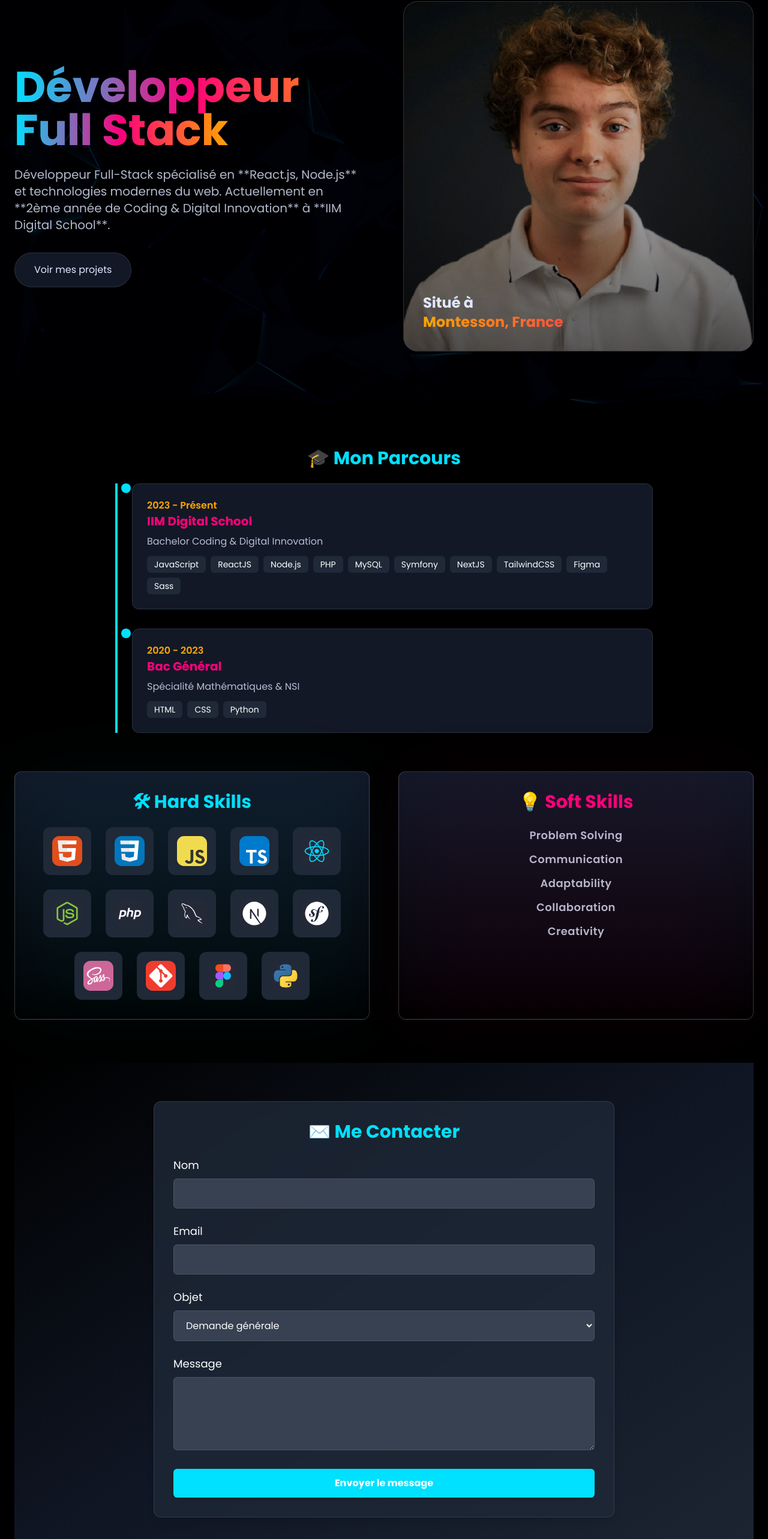
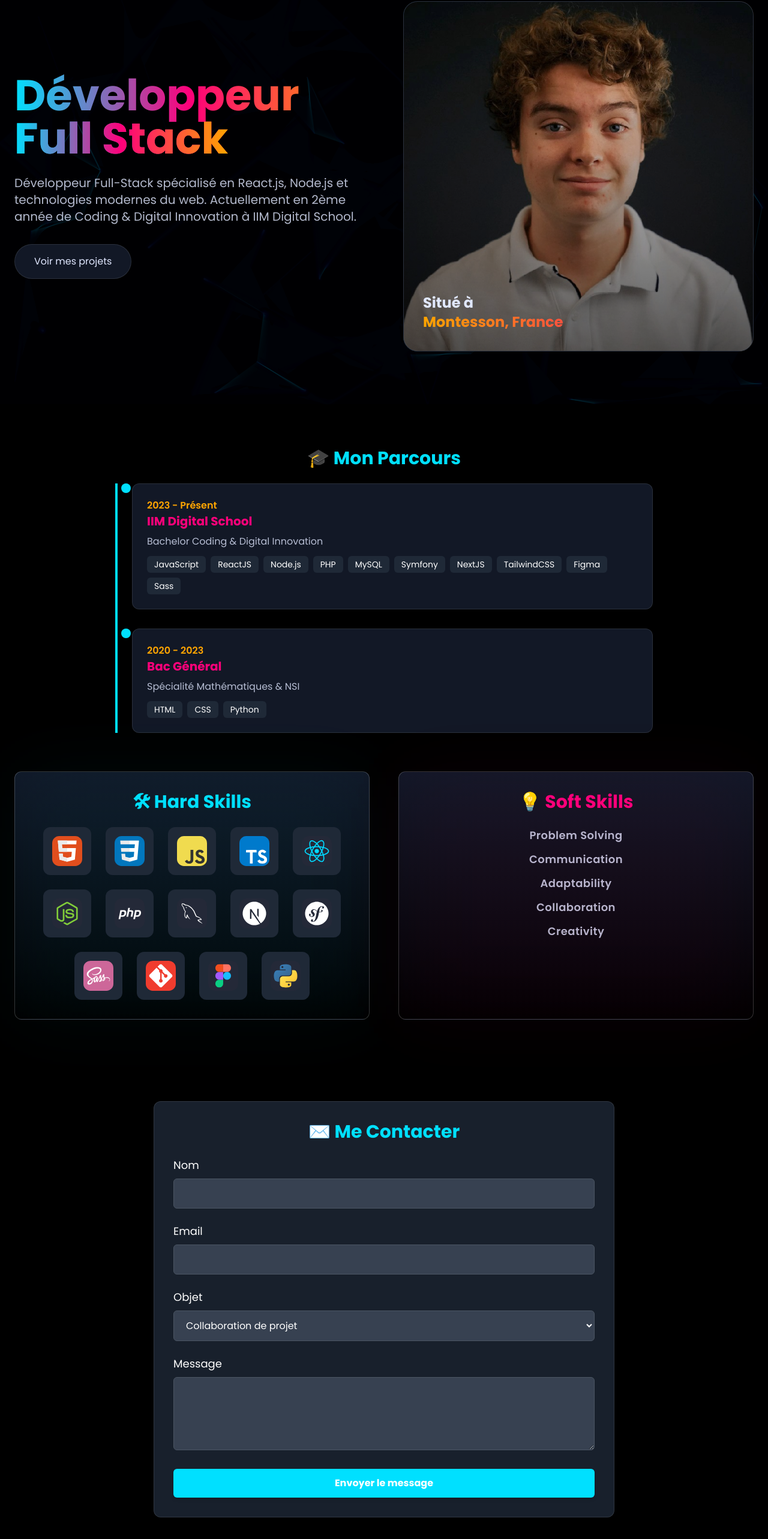
Before and after one commit to MaxenceRault/portfolio, a Next.js app: page / in a window 1280 px wide. Shown: the part 126-2692 px from the top of the page at 60% size. Built offline with nearby package versions, Linux system fonts and the light colour scheme.

Commit message:
Avancé home -- ajout formation skills contact

```diff
--- a/components/Hero/heroContact.tsx
+++ b/components/Hero/heroContact.tsx
@@ -9,7 +9,7 @@ import { zodResolver } from "@hookform/resolvers/zod";
 interface ContactFormData {
   name: string;
   email: string;
-  subject: "Demande générale" | "Collaboration projet" | "Signalement de bug" | "Autre";
+  subject: "Demande de projet" | "Signalement de bug" | "Autre";
   message: string;
 }
 
@@ -17,7 +17,7 @@ interface ContactFormData {
 const contactSchema = z.object({
   name: z.string().min(2, "Le nom est trop court"),
   email: z.string().email("Adresse email invalide"),
-  subject: z.enum(["Demande générale", "Collaboration projet", "Signalement de bug", "Autre"]),
+  subject: z.enum(["Collaboration de projet", "Signalement de bug", "Autre"]),
   message: z.string().min(10, "Le message est trop court"),
 });
 
@@ -57,8 +57,7 @@ export default function HeroContact() {
 
   return (
     <section className="relative flex flex-col items-center justify-center min-h-screen px-6 py-16">
-      {/* Fond Visuel */}
-      <div className="absolute inset-0 bg-gradient-to-br from-black via-gray-900 to-gray-800 opacity-90"></div>
+
 
       {/* Conteneur du formulaire */}
       <motion.div
@@ -118,8 +117,8 @@ export default function HeroContact() {
               transition={{ duration: 0.3 }}
               className="w-full px-4 py-3 bg-gray-700 text-white rounded-md border border-gray-600 focus:ring-2 focus:ring-primary focus:outline-none"
             >
-              <option value="Demande générale">Demande générale</option>
-              <option value="Collaboration projet">Collaboration projet</option>
+
+              <option value="Collaboration de projet">Collaboration de projet</option>
               <option value="Signalement de bug">Signalement de bug</option>
               <option value="Autre">Autre</option>
             </motion.select>
--- a/components/Hero/heroText.tsx
+++ b/components/Hero/heroText.tsx
@@ -34,8 +34,8 @@ export default function HeroText() {
         transition={{ duration: 0.8, delay: 1.1 }}
         className="text-xl text-content/80 mb-8"
       >
-        Développeur Full-Stack spécialisé en **React.js, Node.js** et technologies modernes du web.
-        Actuellement en **2ème année de Coding & Digital Innovation** à **IIM Digital School**.
+        Développeur Full-Stack spécialisé en React.js, Node.js et technologies modernes du web.
+        Actuellement en 2ème année de Coding & Digital Innovation à IIM Digital School.
       </motion.p>
 
       <Link href="/projects">
--- a/components/project.tsx
+++ b/components/project.tsx
@@ -51,10 +51,10 @@ export default function Projects() {
           initial={{ opacity: 0, y: 20 }}
           animate={{ opacity: 1, y: 0 }}
           transition={{ duration: 1, ease: "easeOut" }}
-          className="text-6xl md:text-7xl font-bold bg-gradient-to-r from-primary via-secondary to-tertiary
+          className="text-5xl md:text-5xl font-bold bg-gradient-to-r from-primary via-secondary to-tertiary
                      bg-clip-text text-transparent text-center mb-12"
         >
-          My Projects
+          Mes Projets
         </motion.h1>
 
         {/* Sous-titre animé */}
```
